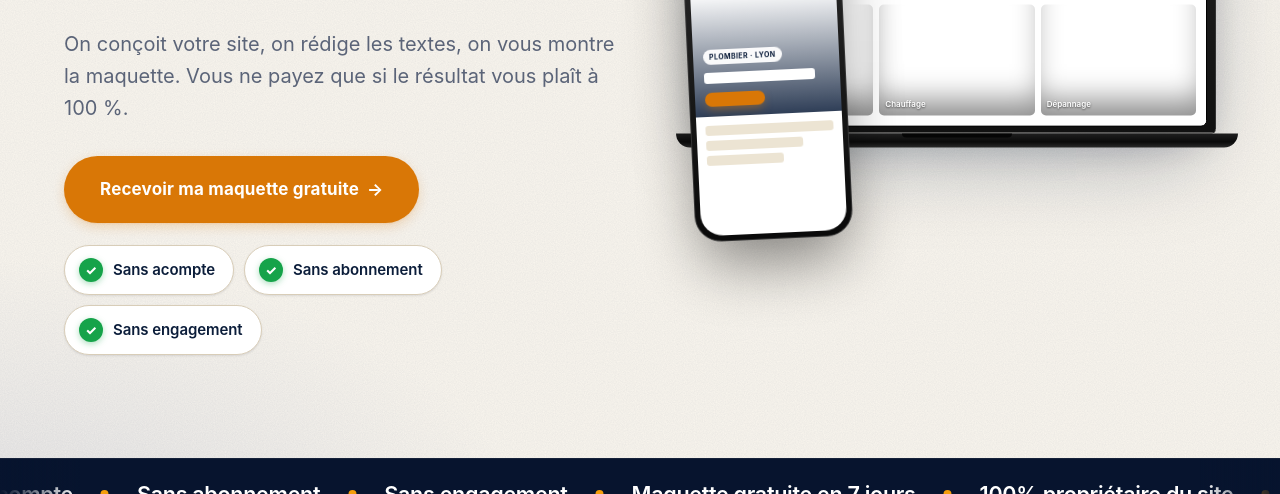
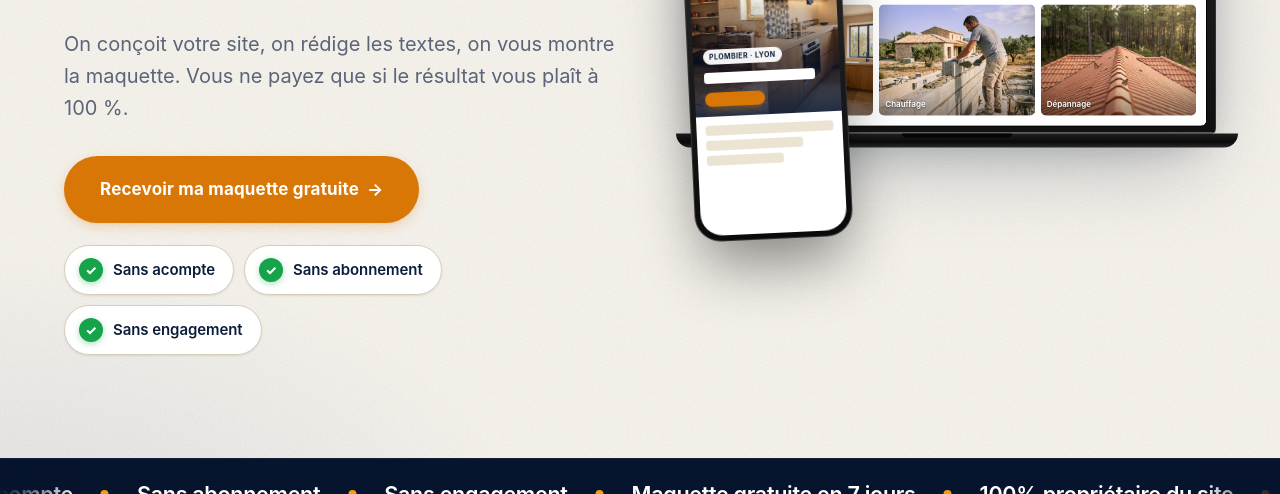
Before and after one commit to mouradlatreche44/Batipro-maquette-beige, a website: page index.html in a window 1280 px wide. Shown: the part 606-1100 px from the top of the page. Drawn offline with Linux system fonts and the light colour scheme.

Commit message:
Replace Vite with simple copy build + fix 4 broken hero image refs

```diff
--- a/index.html
+++ b/index.html
@@ -124,9 +124,9 @@
                     </div>
                   </div>
                   <div class="hv-site-cards">
-                    <div class="hv-card" style="background-image:url('assets/img/showcase-renovation.jpeg')"><span>Salles de bain</span></div>
-                    <div class="hv-card" style="background-image:url('assets/img/showcase-batiment.jpeg')"><span>Chauffage</span></div>
-                    <div class="hv-card" style="background-image:url('assets/img/showcase-toiture.jpeg')"><span>Dépannage</span></div>
+                    <div class="hv-card" style="background-image:url('assets/img/showcase-reno.jpg')"><span>Salles de bain</span></div>
+                    <div class="hv-card" style="background-image:url('assets/img/showcase-chantier.jpg')"><span>Chauffage</span></div>
+                    <div class="hv-card" style="background-image:url('assets/img/showcase-toiture.jpg')"><span>Dépannage</span></div>
                   </div>
                 </div>
               </div>
@@ -139,7 +139,7 @@
             <div class="hv-phone-bezel">
               <div class="hv-phone-screen">
                 <div class="hv-phone-notch"></div>
-                <div class="hv-phone-hero" style="background-image:url('assets/img/showcase-renovation.jpeg')">
+                <div class="hv-phone-hero" style="background-image:url('assets/img/showcase-reno.jpg')">
                   <div class="hv-site-overlay"></div>
                   <div class="hv-phone-content">
                     <span class="hv-site-tag small">Plombier · Lyon</span>
```
Also changed, not shown: build.js (added, +10 -0 lines), package.json (+1 -6 lines), vite.config.js (deleted, +0 -9 lines), 2 other files.
